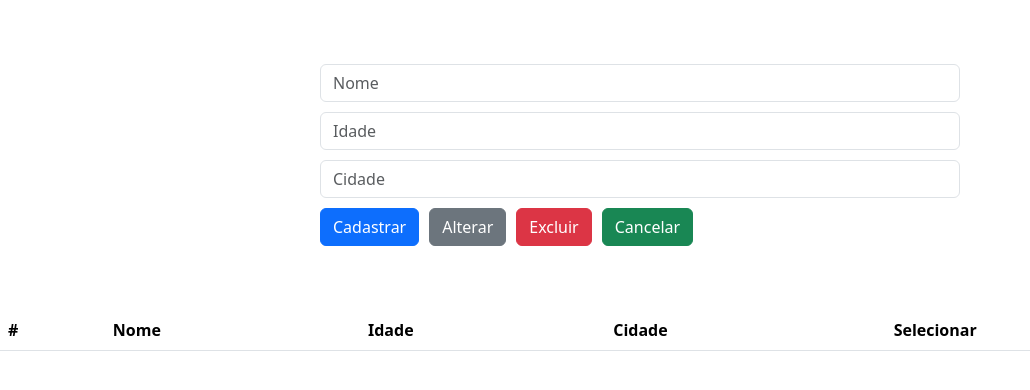
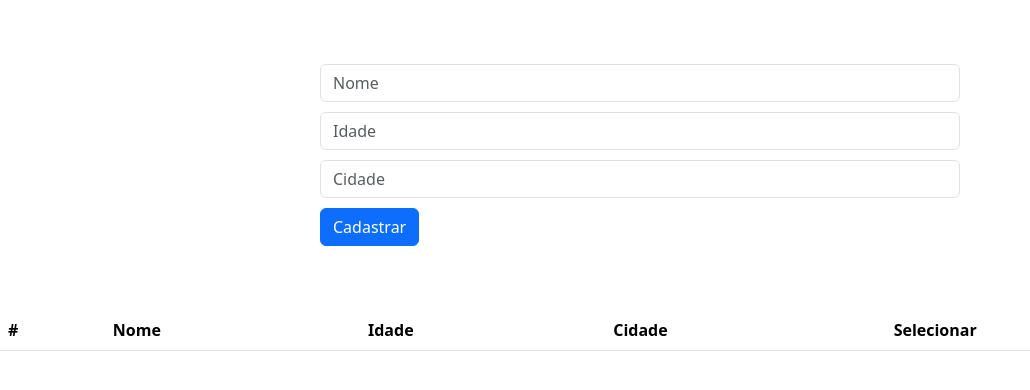
Before and after one commit to eltonsantos/training-hooks-reactjs, a React (Vite) app: page / in a window 1280 px wide. Shown: the top 390 px of the page, without its empty margins (0-1030 px from the left). Built offline with nearby package versions, Linux system fonts and the light colour scheme.

Commit message:
Add logic in buttons

```diff
--- a/src/App.jsx
+++ b/src/App.jsx
@@ -1,3 +1,7 @@
+import { useState } from "react";
+import { ProjetoFinal } from "./hooks/ProjetoFinal";
+
 export function App() {
-  return <h1>Hooks</h1>;
+  const [btnCadastrar, setBtnCadastrar] = useState(true);
+  return <ProjetoFinal btnCadastrar={btnCadastrar} />;
 }
--- a/src/hooks/ProjetoFinal.jsx
+++ b/src/hooks/ProjetoFinal.jsx
@@ -1,4 +1,4 @@
-export function ProjetoFinal() {
+export function ProjetoFinal({ btnCadastrar }) {
   return (
     <>
       <form>
@@ -6,10 +6,19 @@ export function ProjetoFinal() {
         <input type="text" placeholder="Idade" className="form-control" />
         <input type="text" placeholder="Cidade" className="form-control" />
 
-        <input type="button" value="Cadastrar" className="btn btn-primary" />
-        <input type="button" value="Alterar" className="btn btn-secondary" />
-        <input type="button" value="Excluir" className="btn btn-danger" />
-        <input type="button" value="Cancelar" className="btn btn-success" />
+        {btnCadastrar ? (
+          <input type="button" value="Cadastrar" className="btn btn-primary" />
+        ) : (
+          <div>
+            <input
+              type="button"
+              value="Alterar"
+              className="btn btn-secondary"
+            />
+            <input type="button" value="Excluir" className="btn btn-danger" />
+            <input type="button" value="Cancelar" className="btn btn-success" />
+          </div>
+        )}
       </form>
       <Tabela />
     </>
--- a/src/main.jsx
+++ b/src/main.jsx
@@ -1,11 +1,11 @@
 import React from "react";
 import ReactDOM from "react-dom/client";
-import { ProjetoFinal } from "./hooks/ProjetoFinal";
+import { App } from "./App";
 
 import "./App.css";
 
 ReactDOM.createRoot(document.getElementById("root")).render(
   <React.StrictMode>
-    <ProjetoFinal />
+    <App />
   </React.StrictMode>
 );
```
